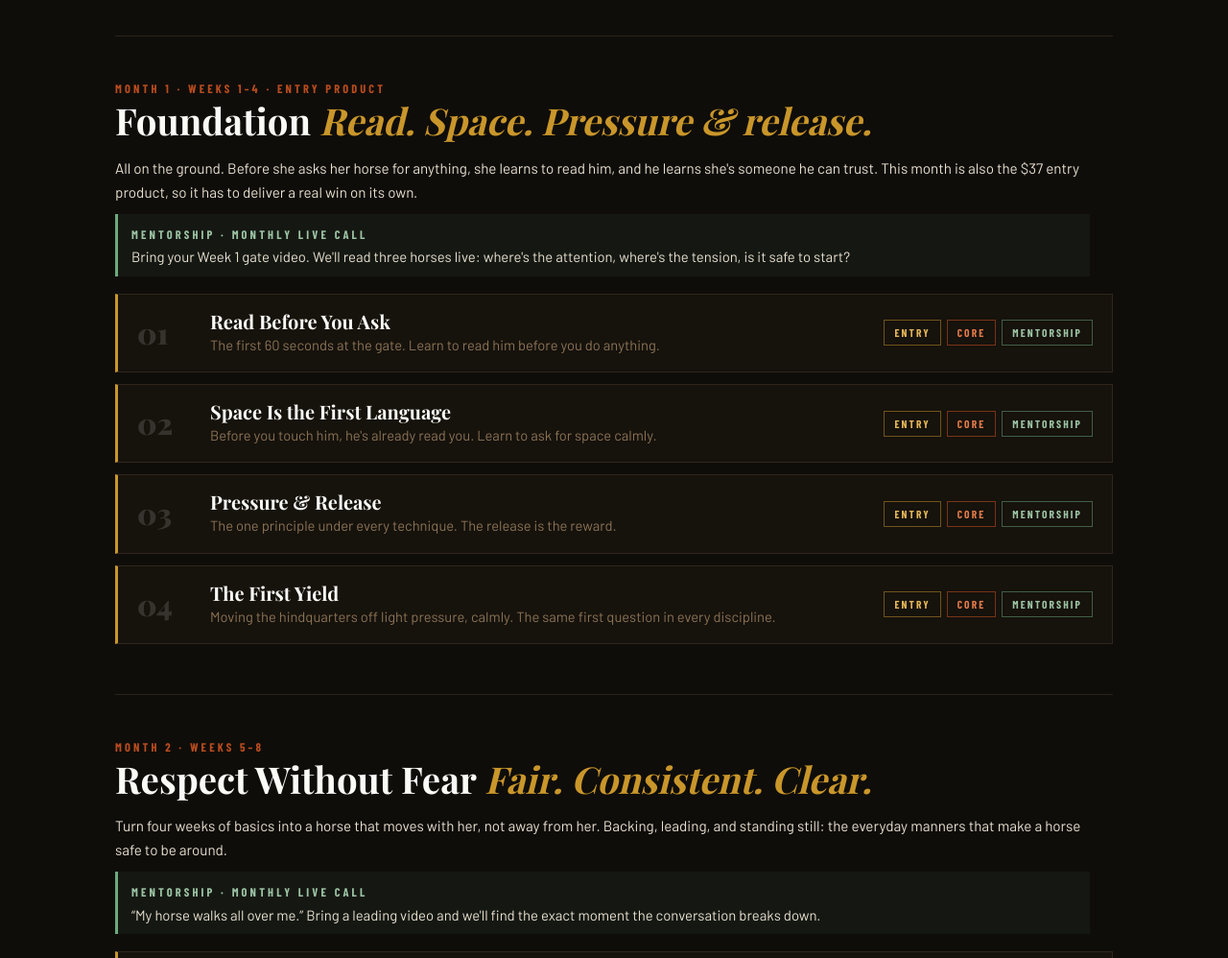
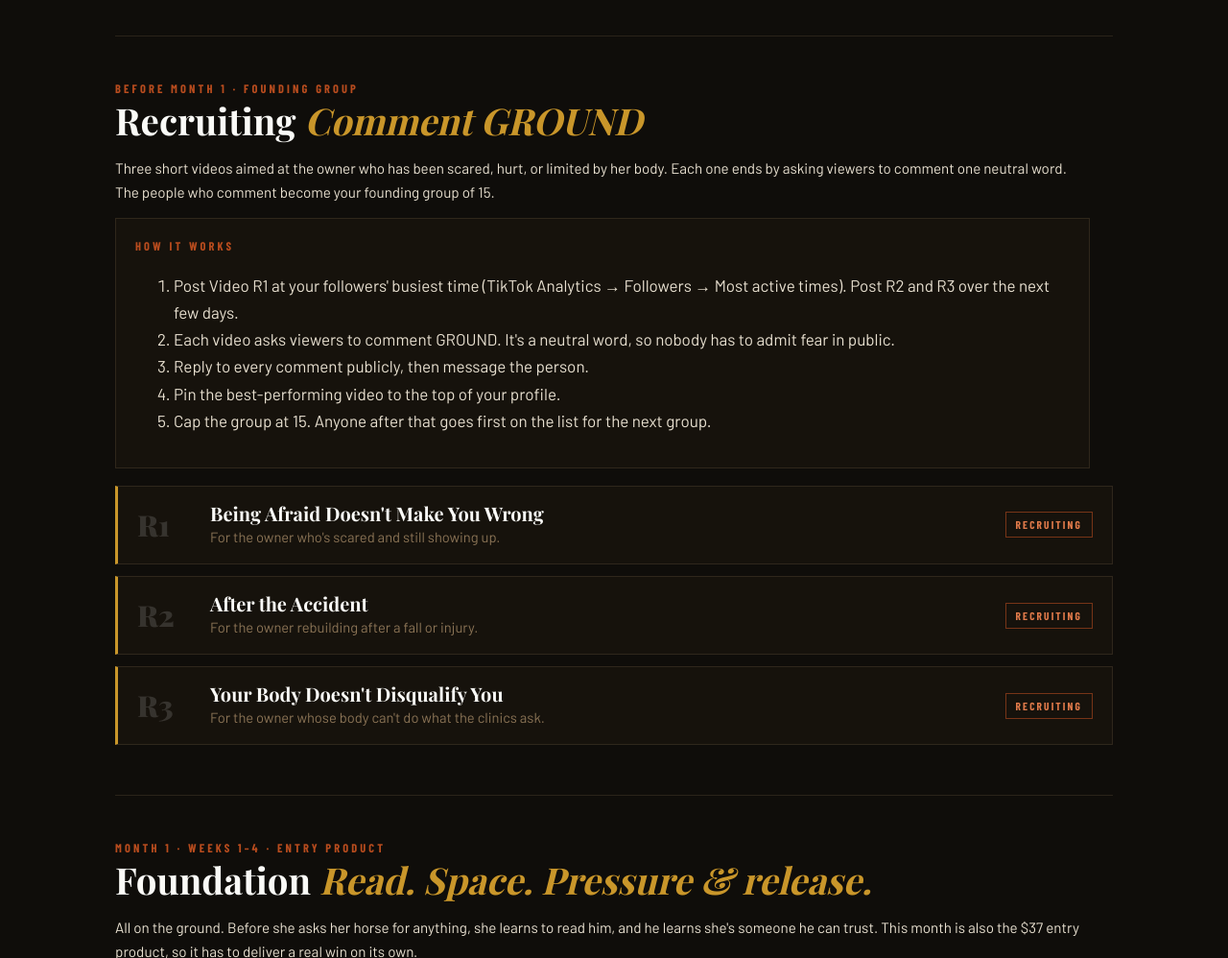
Before and after one commit to mjflynn65/Test, a plain HTML site: page production/index.html in a window 1280 px wide. Shown: the part 1204-2202 px from the top of the page at 96% size. Drawn offline with nearby package versions, Linux system fonts and the light colour scheme; a web font is replaced by a local one.

Commit message:
Add founding-group recruiting videos to the production binder
Co-Authored-By: Claude Opus 5.5 <noreply@anthropic.com>
Claude-Session: https://claude.ai/code/session_01WQWCaYbx5HeFYQBoLweraa

```diff
--- a/production/binder.js
+++ b/production/binder.js
@@ -80,6 +80,56 @@
     return out + "[MISTAKE] " + s.mistake + "\n\n[ADAPTED] " + s.adapt + "\n\n[pause]\n" + s.nail;
   }
 
+  // ---- Recruiting section (founding group) ----
+  var R = P.recruiting;
+  function recScript(v) {
+    return beat("hook", "Hook · 0–4s", v.hook, "Shot A. Slow. Look right at the lens. Quieter than a Hard Truth video.") +
+      beat("", "Truth · 4–20s", v.truth, "") +
+      beat("turn", "Turn · 20–35s", v.turn, "Lean in slightly. Even quieter.") +
+      beat("nail", "Nail · 35–45s", v.nail, "Two seconds of silence first.") +
+      beat("ask", "Invite · 45–55s", v.invite, "Warm and plain. No sales voice.") +
+      '<div class="actions"><button class="btn" data-copy="rec">Copy for teleprompter</button></div>';
+  }
+  function recCaption(v) {
+    return '<p class="say">' + esc(v.caption) + '</p><p style="color:var(--gold);font-family:var(--label);letter-spacing:.06em">' + esc(v.tags) + "</p>" +
+      '<p style="font-size:.9rem;color:var(--dust)">The first line repeats the hook. No greeting. 3–5 hashtags. On Instagram, add “👇 Save this if it hit home.”</p>' +
+      '<div class="actions"><button class="btn" data-copy="cap">Copy caption</button></div>';
+  }
+  function recShots(v) {
+    var h = '<table class="shots"><thead><tr><th>#</th><th>Setup</th><th>Shot</th><th>Notes</th></tr></thead><tbody>';
+    v.shots.forEach(function (r, i) {
+      h += "<tr><td>" + (i + 1) + '</td><td class="c">' + r[0] + " · " + setupName[r[0]] + "</td><td>" + esc(r[1]) + "</td><td>" + esc(r[2]) + "</td></tr>";
+    });
+    return h + '</tbody></table><p style="margin-top:12px;font-size:.9rem;color:var(--dust)">Light in front of you, overcast if possible. Horse out of focus behind you. Never a blank wall. Length: 45–55 seconds.</p>' +
+      '<div class="actions"><button class="btn alt" data-print="1">Print this video</button></div>';
+  }
+  function recReplies() {
+    var r = R.replies;
+    return '<div class="gsec"><h4>1 · Reply to the comment publicly</h4><p class="say">' + esc(r.publicReply) + "</p>" +
+      '<h4>2 · First message: ask before you invite</h4><p class="say">' + esc(r.firstDM) + "</p>" +
+      '<h4>3 · The invite: open with what they told you</h4><p class="say">' + esc(r.invite) + "</p>" +
+      '<h4>4 · Once 15 are in</h4><p class="say">' + esc(r.full) + "</p>" +
+      '<div class="stop"><strong>Never</strong> send the invite before they’ve answered the first message. Asking first gets you a reply, and their answer tells you whether they fit.</div></div>';
+  }
+  if (R) {
+    var ra = document.createElement("a");
+    ra.href = "#recruiting"; ra.textContent = "Recruit"; ra.style.color = "var(--rust)";
+    nav.appendChild(ra);
+    var rs = document.createElement("section");
+    rs.className = "month"; rs.id = "recruiting";
+    rs.innerHTML = '<div class="month-head"><div><div class="lab">Before Month 1 · Founding group</div><h2>Recruiting <em>Comment ' + esc(R.keyword) + '</em></h2>' +
+      '<div class="month-meta">' + esc(R.goal) + '</div><div class="box"><div class="lab">How it works</div><ol>' + li(R.how) + "</ol></div></div></div>";
+    R.videos.forEach(function (v, i) {
+      var d = document.createElement("details");
+      d.className = "week"; d.id = "rec-" + (i + 1); d.dataset.r = i;
+      d.innerHTML = '<summary><div class="wnum">' + v.id + '</div><div><div class="wtitle">' + esc(v.title) + '</div><div class="waim">' + esc(v.aim) + '</div></div><div class="wbadges"><span class="badge b-core">Recruiting</span></div></summary>' +
+        '<div class="tabs" role="tablist"><button class="on" data-tab="0">Script</button><button data-tab="1">Caption</button><button data-tab="2">Shot Sheet</button><button data-tab="3">Reply Plan</button></div>' +
+        '<div class="pane on">' + recScript(v) + '</div><div class="pane">' + recCaption(v) + '</div><div class="pane">' + recShots(v) + '</div><div class="pane">' + recReplies() + "</div>";
+      rs.appendChild(d);
+    });
+    root.appendChild(rs);
+  }
+
   var index = {};
   P.months.forEach(function (mo) {
     var a = document.createElement("a");
@@ -121,7 +171,10 @@
       card.querySelectorAll(".pane").forEach(function (p, i) { p.classList.toggle("on", String(i) === t.dataset.tab); });
     }
     if (t.dataset.copy) {
-      var txt = teleprompter(index[card.dataset.w], t.dataset.copy);
+      var txt, rv = card.dataset.r != null ? R.videos[card.dataset.r] : null;
+      if (t.dataset.copy === "rec") txt = rv.id + " · " + rv.title.toUpperCase() + "\n\n" + [rv.hook, rv.truth, rv.turn, "[pause]", rv.nail, rv.invite].join("\n\n");
+      else if (t.dataset.copy === "cap") txt = rv.caption + "\n\n" + rv.tags;
+      else txt = teleprompter(index[card.dataset.w], t.dataset.copy);
       (navigator.clipboard ? navigator.clipboard.writeText(txt) : Promise.reject()).then(function () {
         var toast = document.getElementById("toast"); toast.classList.add("show"); setTimeout(function () { toast.classList.remove("show"); }, 1800);
       }).catch(function () { window.prompt("Copy this:", txt); });
--- /dev/null
+++ b/production/data/recruiting.js
@@ -0,0 +1,64 @@
+window.PROGRAM.recruiting = {
+  keyword: "GROUND",
+  goal: "Three short videos aimed at the owner who has been scared, hurt, or limited by her body. Each one ends by asking viewers to comment one neutral word. The people who comment become your founding group of 15.",
+  how: [
+    "Post Video R1 at your followers' busiest time (TikTok Analytics → Followers → Most active times). Post R2 and R3 over the next few days.",
+    "Each video asks viewers to comment GROUND. It's a neutral word, so nobody has to admit fear in public.",
+    "Reply to every comment publicly, then message the person.",
+    "Pin the best-performing video to the top of your profile.",
+    "Cap the group at 15. Anyone after that goes first on the list for the next group."
+  ],
+  replies: {
+    publicReply: "Sending you a message now 👍",
+    firstDM: "Thanks for commenting. Can I ask what's going on with you and your horse right now? No wrong answer.",
+    invite: "Hi [Name], thanks for telling me about [what they shared]. I'm opening the Foundation Series to a small founding group first. Four weeks on the ground: reading your horse, space, pressure and release, and the first yield. Riding every day? This is where your riding problems start. Not riding right now? This is built for you too, with an adapted version of every lesson. 15 spots. $37 for the four weeks. I'll personally review a video of you and your horse each week. All I ask in return is honest feedback. No pressure either way. Want the details?",
+    full: "The founding group is full. You're first on the list for the next one, and I'll message you before anyone else hears about it."
+  },
+  videos: [
+    {
+      id: "R1", title: "Being Afraid Doesn't Make You Wrong", aim: "For the owner who's scared and still showing up.",
+      hook: "If your horse has scared you, and you're still showing up, this is for you.",
+      truth: "Fear around horses isn't weakness. He's a twelve-hundred-pound animal. Respecting that is smart. The problem isn't that you're afraid. It's when fear makes the decisions instead of you.",
+      turn: "Fear isn't a stop sign. It shows you where the foundation isn't solid yet. And you fix that on the ground. Not by gritting your teeth in the saddle.",
+      nail: "Work at the edge of your comfort. Not past it. The fear won't vanish overnight. But it shrinks.",
+      invite: "I'm opening a small group, four weeks, all on the ground. If you want in, comment GROUND and I'll message you.",
+      caption: "If your horse has scared you and you're still showing up, that takes more courage than most people know. Fear isn't a stop sign. It's information. Comment GROUND if you want in on the founding group.",
+      tags: "#foundationhorsemanship #horsemanship #horseowner #confidentrider #groundwork",
+      shots: [
+        ["A", "Full take, top to bottom, 2–3 times", "Tight frame. Horse out of focus behind you. Slower and quieter than a Hard Truth video. Keep the best take whole."],
+        ["C", "B-roll: your horse's soft eye, or a lick and chew", "5 seconds under the invite line at the end."],
+        ["A", "Pickup: the invite line on its own, 3 takes", "So you can swap the call to action later without refilming the whole video."]
+      ]
+    },
+    {
+      id: "R2", title: "After the Accident", aim: "For the owner rebuilding after a fall or injury.",
+      hook: "If a horse has hurt you, the next session is the hardest one you'll ever have.",
+      truth: "Your body remembers. Your number's up before you've even reached the gate. And if you don't have a plan, fear makes one for you. Usually that plan is: don't go.",
+      turn: "So make the first step so small you can't say no to it. Day one, you just visit. Read him from the fence. That counts.",
+      nail: "Don't make the big decision on your hardest day.",
+      invite: "I'm starting a small group to rebuild from the ground up. Comment GROUND and I'll reach out.",
+      caption: "If a horse has hurt you, the next session is the hardest one you'll have. Make the first step small enough to say yes to. Comment GROUND.",
+      tags: "#foundationhorsemanship #horsemanship #horseowner #confidentrider #groundwork",
+      shots: [
+        ["A", "Full take, top to bottom, 2–3 times", "Tight frame, still. Warm and slow. Let the silence before the nail line breathe."],
+        ["W", "B-roll: you standing at the gate, just watching your horse", "Tripod on the fence. This is the Day 1 'visit' the script describes."],
+        ["A", "Pickup: the invite line on its own, 3 takes", "For swapping the call to action later."]
+      ]
+    },
+    {
+      id: "R3", title: "Your Body Doesn't Disqualify You", aim: "For the owner whose body can't do what the clinics ask.",
+      hook: "Not everyone can do this the way it looks in the videos. That doesn't mean you can't do it.",
+      truth: "Bad knees. Bad back. An old injury. Age. The clinics assume a body most of us don't have anymore. That's a failure of the industry. Not a verdict on you.",
+      turn: "Horsemanship is communication. Consistency. Clarity. Presence. None of that needs a perfect body.",
+      nail: "Your horse responds to who you are, not to what your body can do.",
+      invite: "Four weeks, on the ground, with an adapted version of every lesson. Comment GROUND.",
+      caption: "Your body doesn't disqualify you. Horsemanship is communication, and that's open to every body. Comment GROUND.",
+      tags: "#foundationhorsemanship #horsemanship #horseowner #groundwork #horses",
+      shots: [
+        ["A", "Full take, top to bottom, 2–3 times", "Tight frame. Consider filming it seated on a mounting block or bucket. It shows the message as well as saying it."],
+        ["W", "B-roll: an adapted exercise, like head-down from a mounting block (Week 3)", "Side angle at hip height. Shows the adapted version actually exists."],
+        ["A", "Pickup: the invite line on its own, 3 takes", "For swapping the call to action later."]
+      ]
+    }
+  ]
+};
--- a/production/index.html
+++ b/production/index.html
@@ -160,6 +160,7 @@ footer{padding:50px 0;text-align:center;color:var(--dust);font-family:var(--labe
 <script src="data/m07-08.js"></script>
 <script src="data/m09-10.js"></script>
 <script src="data/m11-12.js"></script>
+<script src="data/recruiting.js"></script>
 <script src="binder.js"></script>
 </body>
 </html>
```
Also changed, not shown: 1 other file.
